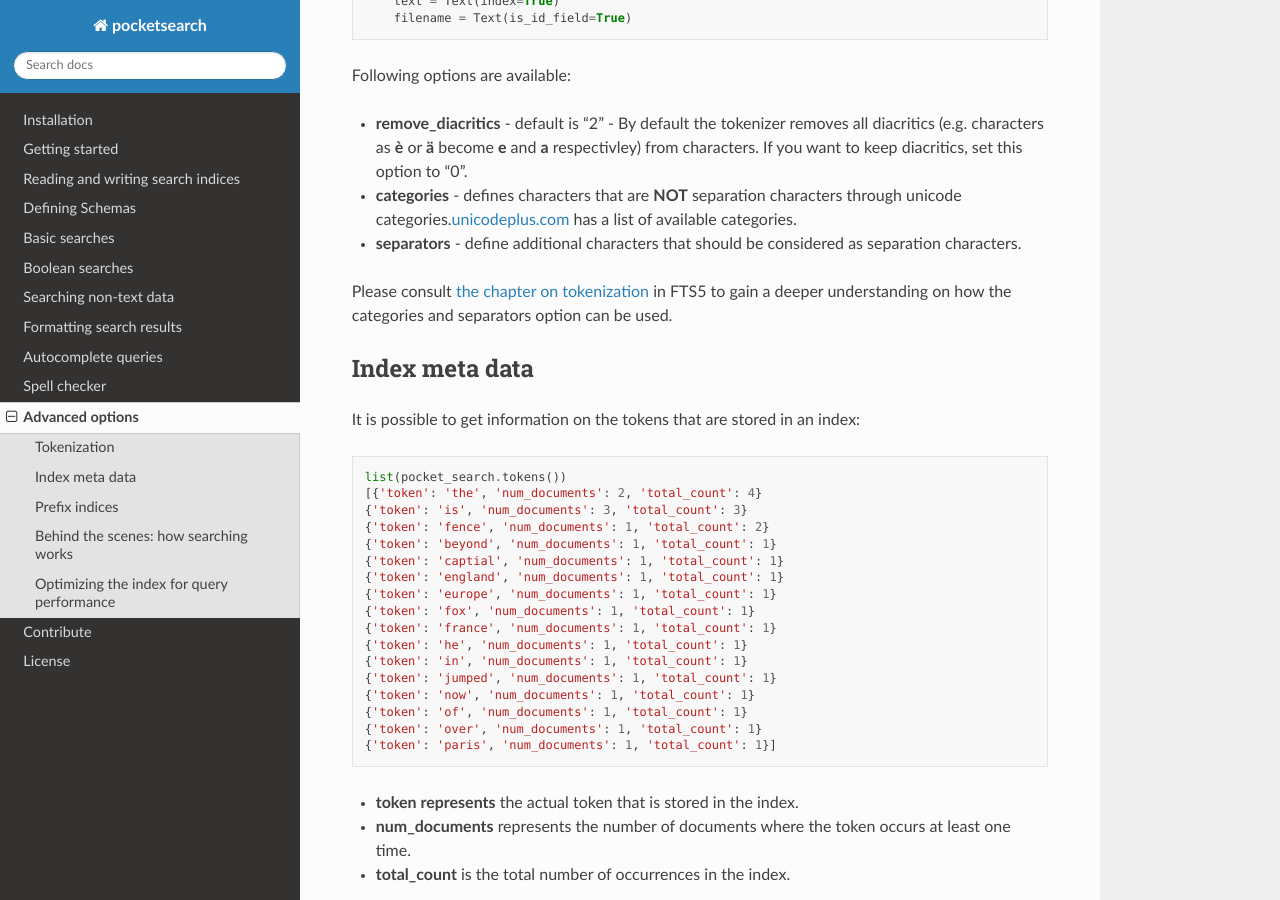
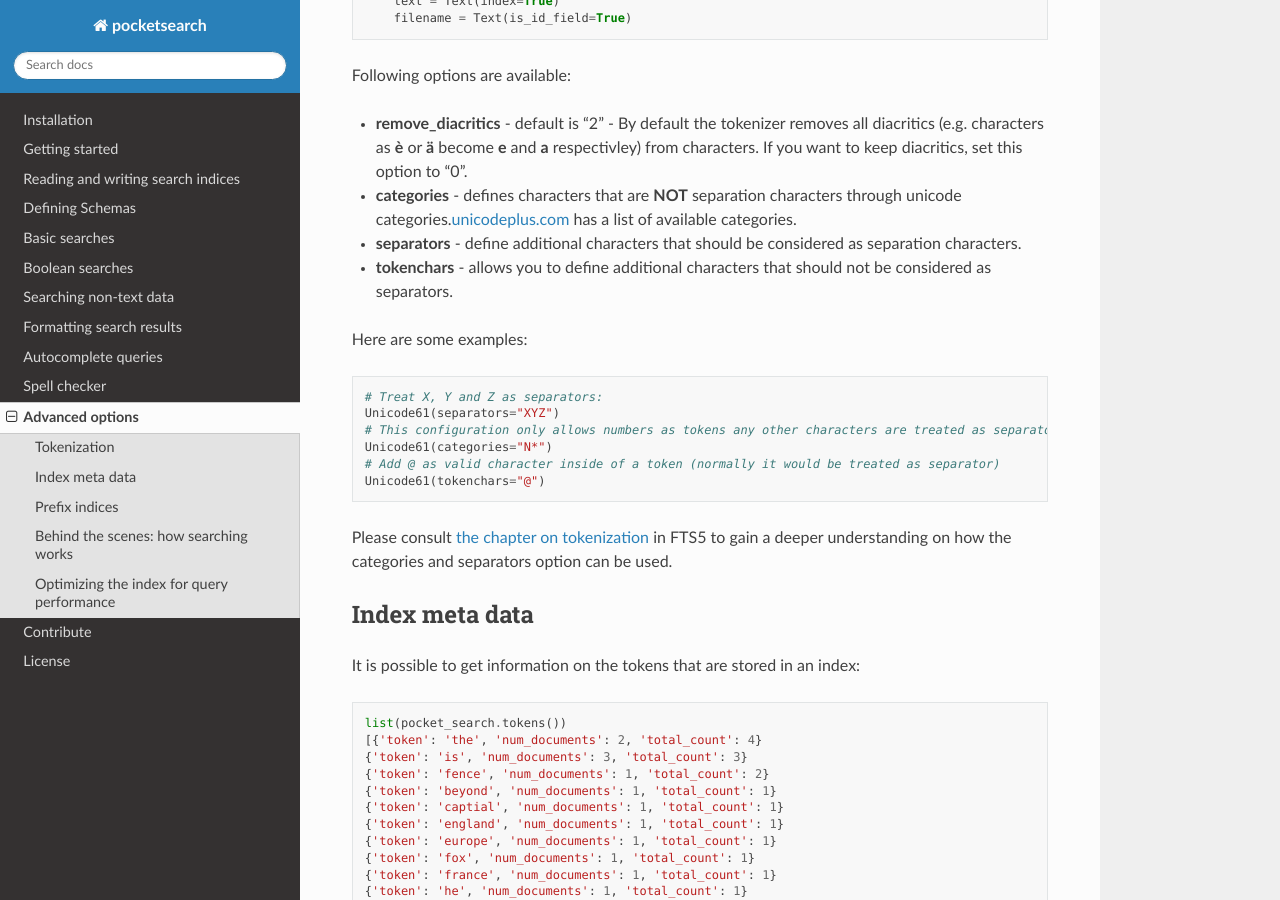
Before and after one commit to kaykay-dv/pocketsearch, a Sphinx documentation site: the page built from docs/advanced.md, in a window 1280 px wide and 900 px high, scrolled down 483 px. Built offline with Sphinx 7.4.7 and the Read the Docs theme 2.0.0, drawn with Linux system fonts in a browser that asks for light colours.

Commit message:
Updated documentation

````diff
--- a/docs/advanced.md
+++ b/docs/advanced.md
@@ -26,6 +26,18 @@ Following options are available:
 * **remove_diacritics** - default is "2" - By default the tokenizer removes all diacritics (e.g. characters as **è** or **ä** become **e** and **a** respectivley) from characters. If you want to keep diacritics, set this option to "0".
 * **categories** - defines characters that are **NOT** separation characters through unicode categories.[unicodeplus.com](https://unicodeplus.com/category) has a list of available categories.
 * **separators** - define additional characters that should be considered as separation characters.
+* **tokenchars** - allows you to define additional characters that should not be considered as separators.
+
+Here are some examples:
+
+```Python
+# Treat X, Y and Z as separators:
+Unicode61(separators="XYZ")
+# This configuration only allows numbers as tokens any other characters are treated as separators
+Unicode61(categories="N*")
+# Add @ as valid character inside of a token (normally it would be treated as separator)
+Unicode61(tokenchars="@")
+```
 
 Please consult [the chapter on tokenization](https://www.sqlite.org/fts5.html#unicode61_tokenizer) in FTS5 to gain a deeper
 understanding on how the categories and separators option can be used.
````
